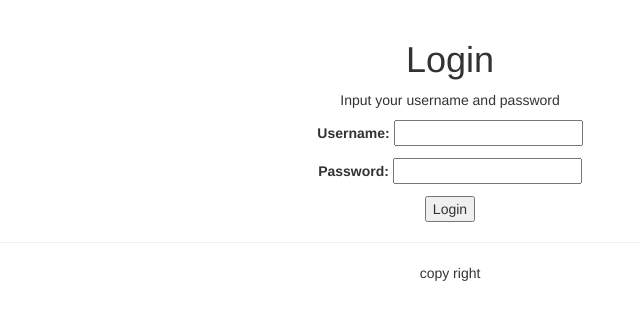
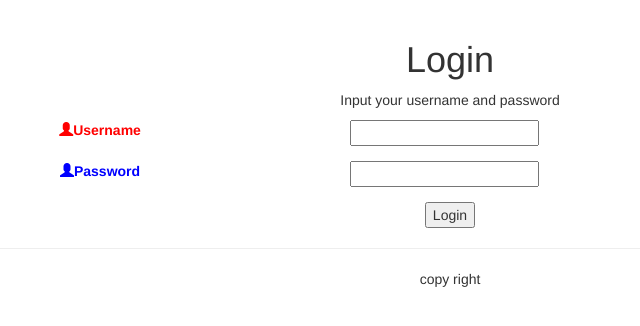
Before and after one commit to CxpKing/django, a Django app: page /account/login/ in a window 1280 px wide. Shown: the part 80-406 px from the top of the page, without its empty margins (190-830 px from the left). Run offline with Django 3.2, Linux system fonts and the light colour scheme; some libraries are stand-ins or nearby versions; some web fonts are replaced.

Commit message:
Let's add style in loginform

```diff
--- a/webblog/template/account/login.html
+++ b/webblog/template/account/login.html
@@ -12,7 +12,20 @@
 	-->
 	<form class="form-horizontal" action="." method="post">
 		{% csrf_token %}  <!--post提交数据时必须要加-->
-		{{ form.as_p }}  <!--将表单的每个输入框包裹在一个<p>标签内 tags-->
+		<!--{{ form.as_p }}-->  <!--将表单的每个输入框包裹在一个<p>标签内 tags-->
+		<div class="form-group">
+			<label for="{{form.username.id_for_label}}" class="col-md-5 control-lable" style="color:red">
+				<!--span标签加上class后表示图标-->
+				<span class="glyphicon glyphicon-user"></span>Username
+			</label>
+			<div class="col-mid-6 text-left">{{form.username}}</div>
+		</div>
+		<div class="form-group">
+			<label for="{{form.username.id_for_label}}" class="col-md-5 control-lable" style="color:blue">
+				<span class="glyphicon glyphicon-user"></span>Password
+			</label>
+			<div class="col-mid-6 text-left">{{form.password}}</div>
+		</div>
 		<input type="submit" value="Login">
 	</form>
 </div>
```
